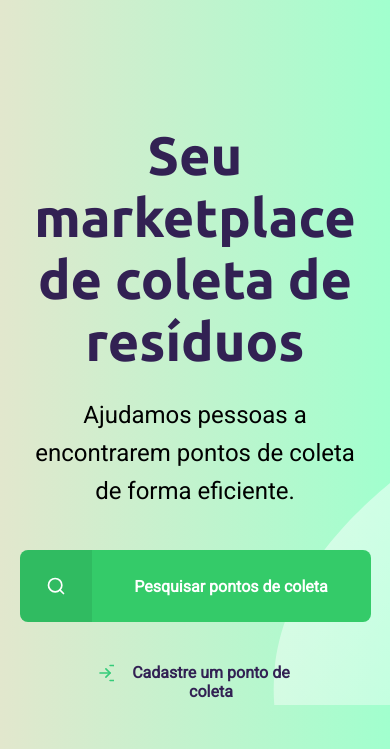
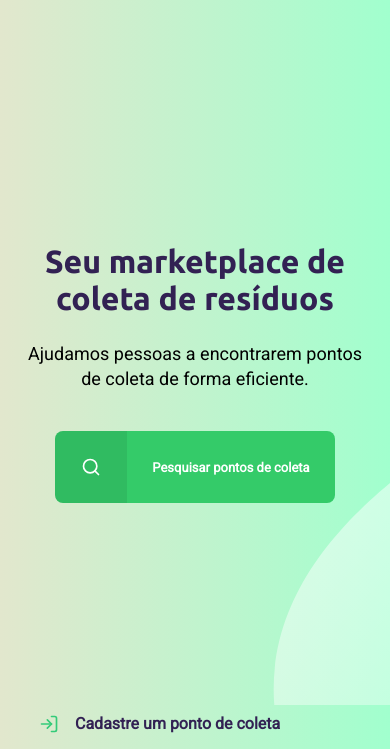
Before and after one commit to drezalvs/Ecoleta, a plain HTML site: page index.html in a window 390 px wide. Shown: the part 95-844 px from the top of the page. Drawn offline with Linux system fonts and the light colour scheme.

Commit message:
Update responsive.css

```diff
--- a/styles/responsive.css
+++ b/styles/responsive.css
@@ -1,4 +1,4 @@
-@media (max-width: 600px) {
+@media (max-width: 900px) {
     #page-home {
         background-position-x: 70vw;
     }
@@ -9,8 +9,9 @@
     }
 
     #page-home header a {
+        width: 80%;
         position: absolute;
-        bottom: 48px;
+        bottom: 15px;
         left: 50%;
         transform: translateX(-50%)
 
@@ -18,6 +19,20 @@
 
     #page-home main {
         align-items: center;
+    }
+
+    #page-home main h1 {
+        font-size: 32px;
+    }
+
+    #page-home main p {
+        line-height: 25px;
+        font-size: 18px;
+    }
+
+    #page-home main a {
+       width: 80%;
+       font-size: 13px;
     }
 
     #page-search-results .cards {
```
